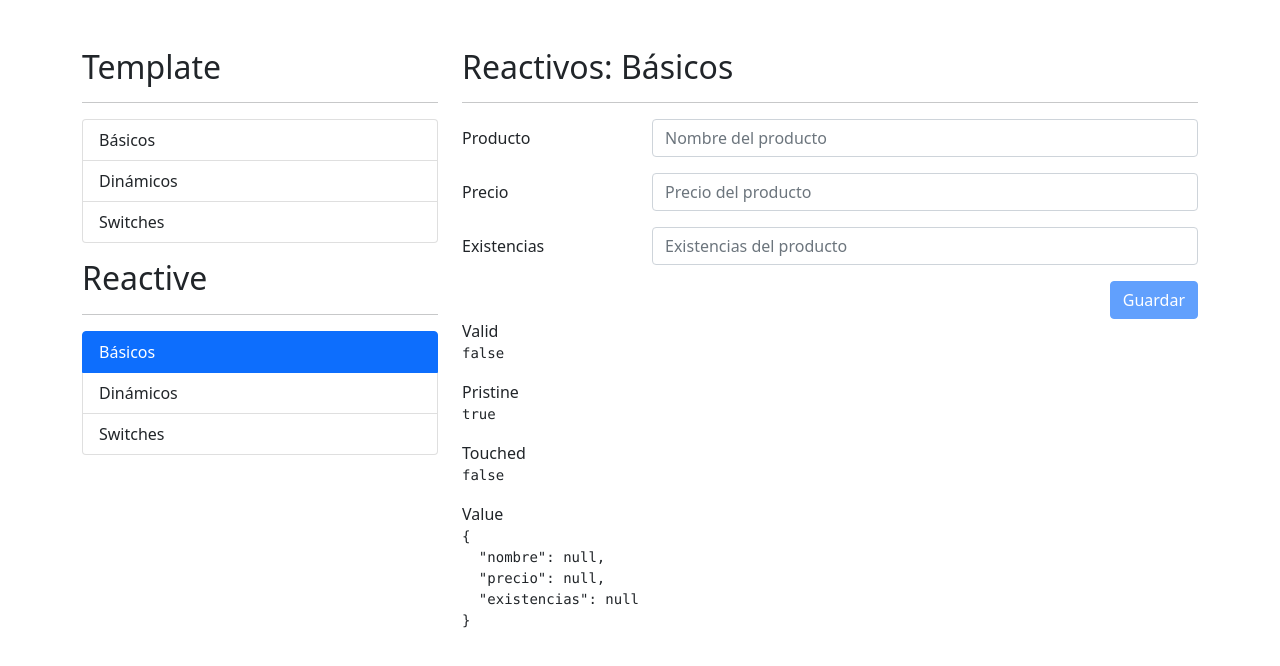
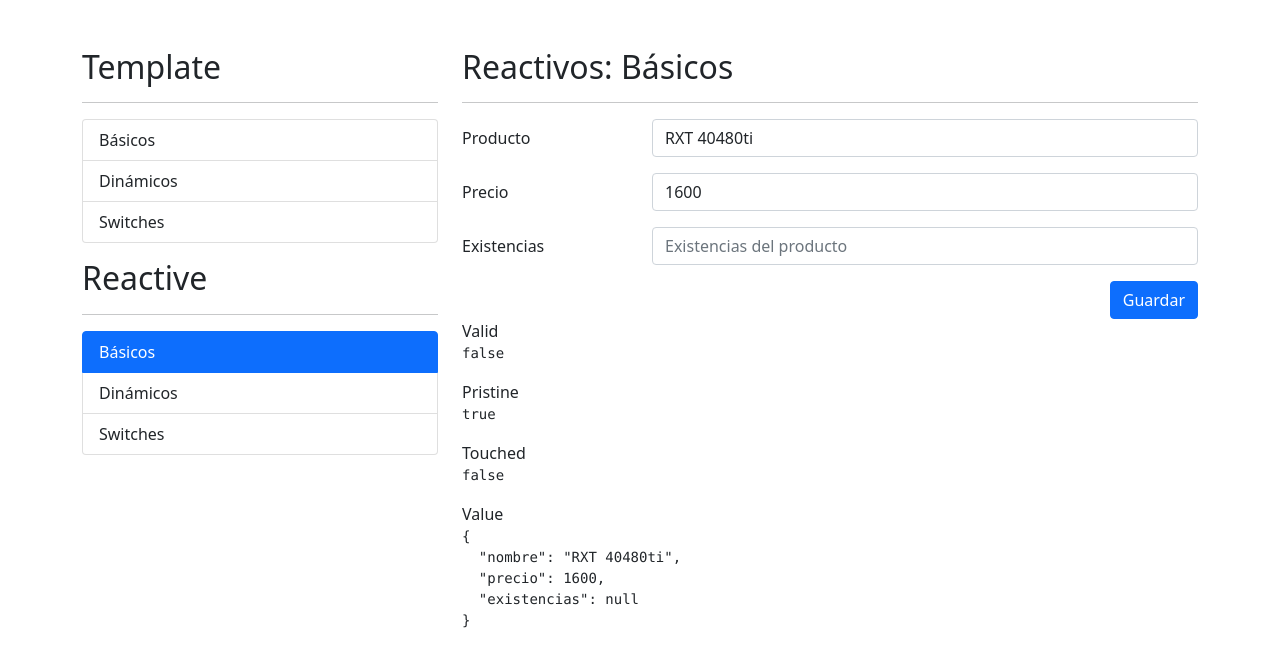
Before and after one commit to JL-OLEMAR/FormulariosApp, an Angular app: page /reactive/basicos in a window 1280 px wide. Shown: the top 666 px of the page. Built offline with nearby package versions, Linux system fonts and the light colour scheme.

Commit message:
Add el submit del formulario

```diff
--- a/src/app/reactive/basicos/basicos.component.html
+++ b/src/app/reactive/basicos/basicos.component.html
@@ -3,7 +3,7 @@
 
 <div class="row">
   <div class="col">
-    <form autocomplete="off" [formGroup]="miFormulario">
+    <form (ngSubmit)="guardar()" autocomplete="off" [formGroup]="miFormulario">
       <!-- Campo de producto -->
       <div class="mb-3 row">
         <label class="col-sm-3 col-form-label">Producto</label>
@@ -57,11 +57,7 @@
 
       <div class="row">
         <div class="col">
-          <button
-            [disabled]="miFormulario.invalid"
-            class="btn btn-primary float-end"
-            type="submit"
-          >
+          <button class="btn btn-primary float-end" type="submit">
             Guardar
           </button>
         </div>
--- a/src/app/reactive/basicos/basicos.component.ts
+++ b/src/app/reactive/basicos/basicos.component.ts
@@ -1,4 +1,4 @@
-import { Component } from '@angular/core'
+import { Component, OnInit } from '@angular/core'
 import { FormBuilder, FormGroup, Validators } from '@angular/forms'
 
 @Component({
@@ -7,7 +7,7 @@ import { FormBuilder, FormGroup, Validators } from '@angular/forms'
   styles: [
   ]
 })
-export class BasicosComponent {
+export class BasicosComponent implements OnInit {
   // miFormulario: FormGroup = new FormGroup({
   //   nombre: new FormControl('RTX 4080ti'),
   //   precio: new FormControl(1500),
@@ -22,8 +22,25 @@ export class BasicosComponent {
 
   constructor (private readonly fb: FormBuilder) { }
 
+  ngOnInit (): void {
+    this.miFormulario.reset({
+      nombre: 'RXT 40480ti',
+      precio: 1600
+    })
+  }
+
   campoNoValido (campo: string): boolean {
     return ((this.miFormulario.controls[campo].errors != null) &&
       this.miFormulario.controls[campo].touched)
   }
+
+  guardar (): void {
+    if (this.miFormulario.invalid) {
+      this.miFormulario.markAllAsTouched()
+      return
+    }
+
+    console.log(this.miFormulario.value)
+    this.miFormulario.reset()
+  }
 }
```
